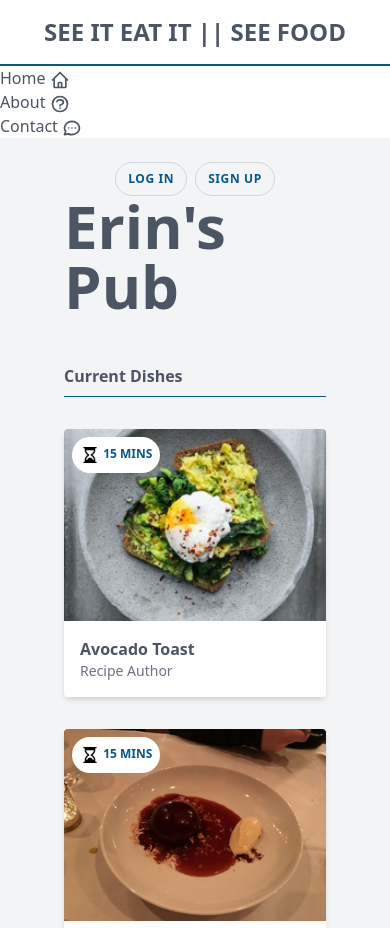
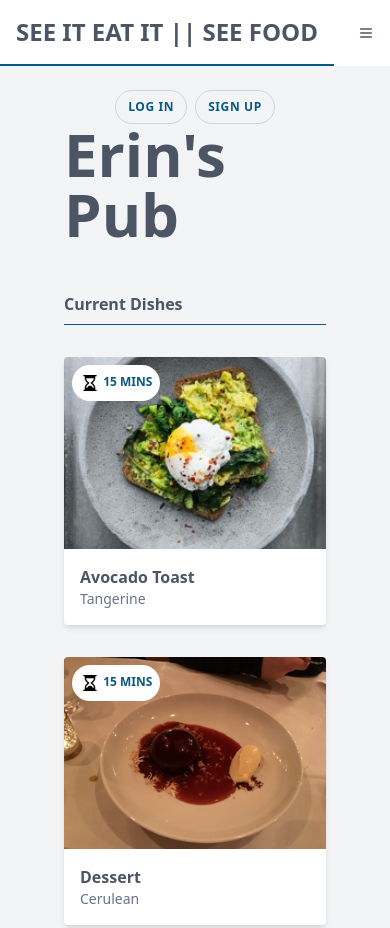
Before and after one commit to AndrewYoung72/tailwind-learning-awy, a website: page public/index.html in a window 390 px wide. Shown: the top 928 px of the page. Drawn offline with Linux system fonts and the light colour scheme.

Commit message:
added mobile features and functioning burger

```diff
--- a/public/index.html
+++ b/public/index.html
@@ -9,34 +9,39 @@
 <body class="text-gray-600">
 
   <div class="grid md:grid-cols-3"> <!-- content wrapper -->
-    <div class=" md:col-span-1">
-      <nav>
-        <div>
+    <div class=" md:col-span-1 md:flex md:justify-end">
+      <nav class=" text-right">
+        <div class="flex justify-between items-center">
           <h1 class="font-bold text-2xl p-4 border-b-2 border-b-primary text-center uppercase">
             <a href="/" class="">See It Eat It || See Food</a>
           </h1>
+          <div class="px-4 cursor-pointer md:hidden" id="burger">
+            <svg  class="w-4"  xmlns="http://www.w3.org/2000/svg" class="h-6 w-6" fill="none" viewBox="0 0 24 24" stroke="currentColor" stroke-width="2">
+              <path stroke-linecap="round" stroke-linejoin="round" d="M4 6h16M4 12h16M4 18h16" />
+            </svg>
+          </div>
         </div>
-          <ul>
-            <li>
-              <a href="#">
+          <ul class="text-md mt-6 hidden md:block" id="menu">
+            <li class="py-1">
+              <a href="#" class="px-4 flex justify-end border-r-4 border-primary">
                 <span>Home</span>
-                <svg class="w-5 inline-block" xmlns="http://www.w3.org/2000/svg" class="h-6 w-6" fill="none" viewBox="0 0 24 24" stroke="currentColor" stroke-width="2">
+                <svg class="w-5 inline-block ml-2" xmlns="http://www.w3.org/2000/svg" class="h-6 w-6" fill="none" viewBox="0 0 24 24" stroke="currentColor" stroke-width="2">
                   <path stroke-linecap="round" stroke-linejoin="round" d="M3 12l2-2m0 0l7-7 7 7M5 10v10a1 1 0 001 1h3m10-11l2 2m-2-2v10a1 1 0 01-1 1h-3m-6 0a1 1 0 001-1v-4a1 1 0 011-1h2a1 1 0 011 1v4a1 1 0 001 1m-6 0h6" />
                 </svg>
               </a>
             </li>
-            <li>
-              <a href="#">
+            <li class="py-1">
+              <a href="#" class="px-4 flex justify-end border-r-4 border-white">
                 <span>About</span>
-                <svg class="w-5 inline-block" xmlns="http://www.w3.org/2000/svg" class="h-6 w-6" fill="none" viewBox="0 0 24 24" stroke="currentColor" stroke-width="2">
+                <svg class="w-5 inline-block ml-2" xmlns="http://www.w3.org/2000/svg" class="h-6 w-6" fill="none" viewBox="0 0 24 24" stroke="currentColor" stroke-width="2">
                   <path stroke-linecap="round" stroke-linejoin="round" d="M8.228 9c.549-1.165 2.03-2 3.772-2 2.21 0 4 1.343 4 3 0 1.4-1.278 2.575-3.006 2.907-.542.104-.994.54-.994 1.093m0 3h.01M21 12a9 9 0 11-18 0 9 9 0 0118 0z" />
                 </svg>
               </a>
             </li>
-            <li>
-              <a href="#">
+            <li class="py-1">
+              <a href="#" class="px-4 flex justify-end border-r-4 border-white" >
                 <span>Contact</span>
-                <svg class="w-5 inline-block" xmlns="http://www.w3.org/2000/svg" class="h-6 w-6" fill="none" viewBox="0 0 24 24" stroke="currentColor" stroke-width="2">
+                <svg class="w-5 inline-block ml-2" xmlns="http://www.w3.org/2000/svg" class="h-6 w-6" fill="none" viewBox="0 0 24 24" stroke="currentColor" stroke-width="2">
                   <path stroke-linecap="round" stroke-linejoin="round" d="M8 12h.01M12 12h.01M16 12h.01M21 12c0 4.418-4.03 8-9 8a9.863 9.863 0 01-4.255-.949L3 20l1.395-3.72C3.512 15.042 3 13.574 3 12c0-4.418 4.03-8 9-8s9 3.582 9 8z" />
                 </svg>
               </a>
@@ -47,8 +52,8 @@
 <!-- end navbar -->
     <main class="px-16 py-6 bg-gray-100 md:col-span-2">
       <div class="flex justify-center md:justify-end">
-        <a href="#" class="text-primary btn border-">Log in</a>
-        <a href="#" class="text-primary ml-2 btn">Sign up</a>
+        <a href="#" class="text-primary btn hover:border-primary transition ease-out duration-1000 hover:bg-white transform hover:scale-125">Log in</a>
+        <a href="#" class="text-primary ml-2 btn hover:border-primary transition ease-out duration-1000 hover:bg-white transform hover:scale-125">Sign up</a>
       </div>
       <header>
         <h2 class="text-6xl font-semibold">Erin's Pub</h2>
@@ -60,18 +65,18 @@
 
         <div class="mt-8 grid lg:grid-cols-3 gap-8">
           <!-- cards go here -->
-          <div class="card">
+          <div class="card hover:shadow-xl transform hover:scale-125">
             <img src="./img/avocado Small.jpeg" alt="Cerulean Dessert" class=" w-full h-48 sm:48 object-cover">
             <div class=" m-4">
               <span class="font-bold">Avocado Toast</span>
-              <span class=" block text-gray-500 text-sm">Recipe Author</span>
+              <span class=" block text-gray-500 text-sm">Tangerine</span>
             </div>
             <div class="badge">
               <img class=" w-5 inline-block" src="img/icons8-hourglass.gif" alt="hourglass">
               <span>15 mins</span>
             </div>
           </div>
-          <div class="card">
+          <div class="card hover:shadow-xl transform hover:scale-125">
             <img src="./img/cerulean Small.png" alt="Cerulean Dessert" class=" w-full h-48 sm:48 object-cover">
             <div class=" m-4">
               <span class="font-bold">Dessert</span>
@@ -82,7 +87,7 @@
               <span>15 mins</span>
             </div>
           </div>
-          <div class="card">
+          <div class="card hover:shadow-xl transform hover:scale-125">
             <img src="./img/ramenAvery.png" alt="ramenAvery" class=" w-full h-48 sm:48 object-cover">
             <div class=" m-4">
               <span class="font-bold">Pork Ramen</span>
@@ -102,10 +107,11 @@
         </div>
 
         <div class="flex justify-center">
-          <div class="btn">Load More</div>
+          <div class="btn hover:border-primary transform hover:scale-125 hover:bg-white">Load More</div>
         </div>
       </div>
     </main>
   </div>
+  <script src="index.js"></script>
 </body>
 </html>
--- /dev/null
+++ b/public/index.js
@@ -0,0 +1,10 @@
+const burger = document.querySelector("#burger");
+const menu = document.querySelector("#menu");
+
+burger.addEventListener("click", () => {
+  if (menu.classList.contains("hidden")) {
+    menu.classList.remove("hidden");
+  } else {
+    menu.classList.add("hidden");
+  }
+});
```
Also changed, not shown: dist/output.css.
